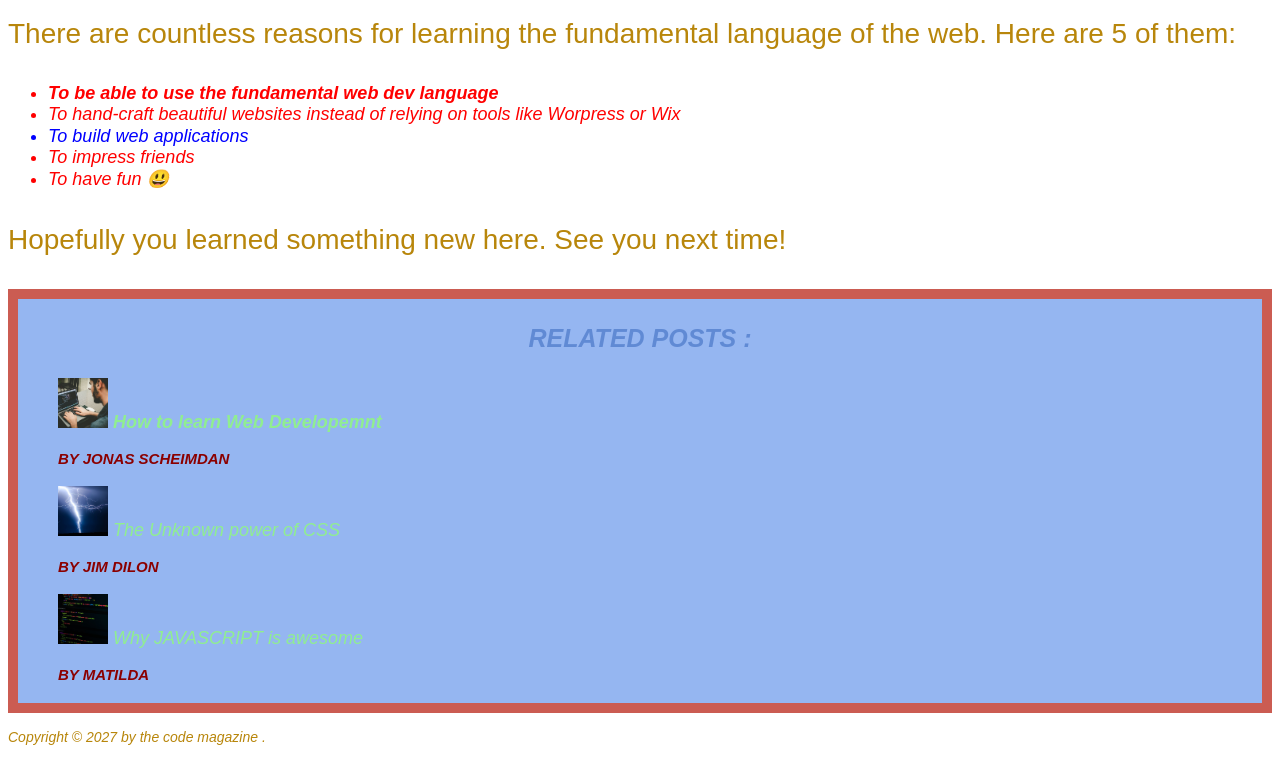
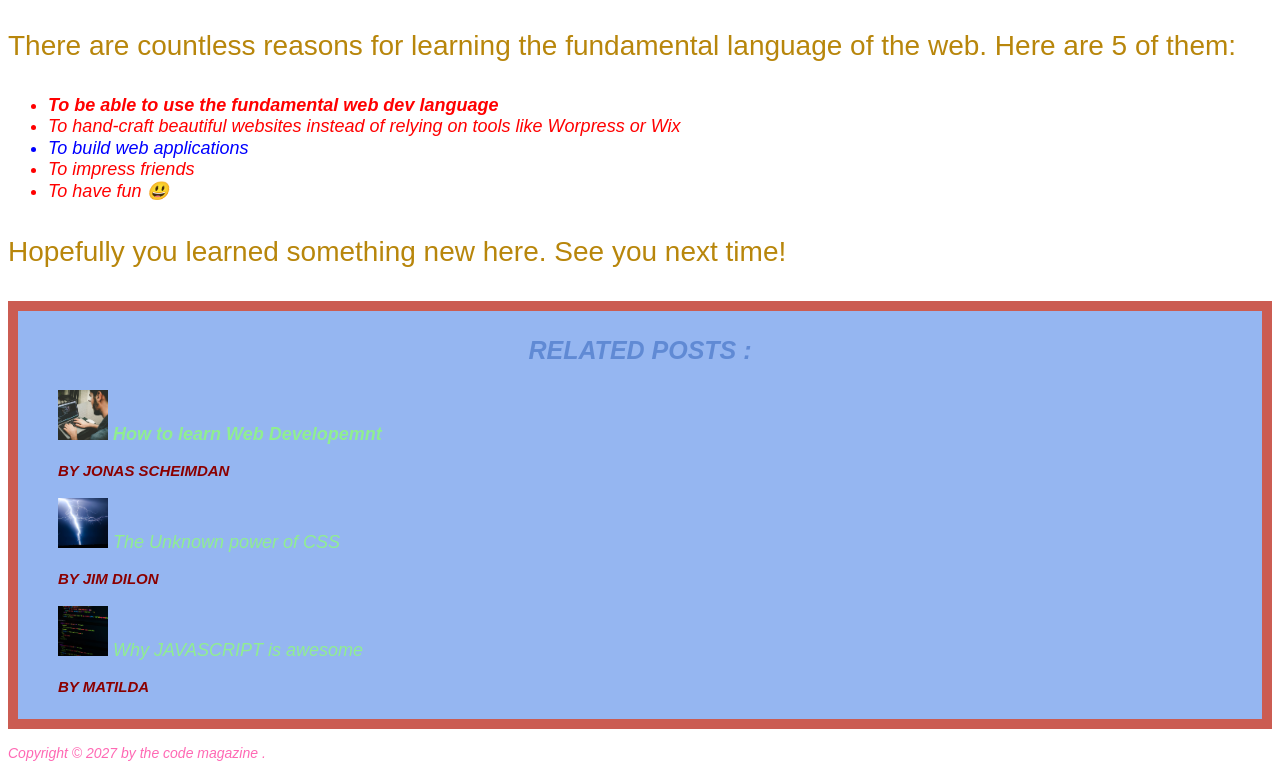
Before and after one commit to SRathoreVS/IndexHTML_1_coursePrac, a plain HTML site: page index.html in a window 1280 px wide. Shown: the part 1269-2047 px from the top of the page. Drawn offline with Linux system fonts and the light colour scheme.

Commit message:
inheritance

```diff
--- a/index.html
+++ b/index.html
@@ -119,7 +119,7 @@
 </aside>
 
   <footer>
-    <p id="xyz"> Copyright &copy; 2027 by the code magazine .</p>
+    <p id="xyz" class="footerEx text"> Copyright &copy; 2027 by the code magazine .</p>
 
   </footer>
 
--- a/style.css
+++ b/style.css
@@ -1,3 +1,21 @@
+/* This .is the universal selector , which will select
+   All the aspects of the Webpage,
+   But the Unoversal selector is having the
+   lowest priority.
+   so the wait will be ;long as it will be selected at last  */
+/* * {
+  font-size: 28px;
+  font-family: Arial, Helvetica, sans-serif;
+  color: #434978;
+}*/
+/* This is the Inheriting properties
+   for those which we didnt assigned any properties */
+body {
+  font-size: 20px;
+  font-family: Arial, Helvetica, sans-serif;
+  color: #434678;
+}
+
 h1,
 h2,
 h3,
@@ -48,9 +66,21 @@ article header p {
   font-style: italic;
   font-size: 18px;
 }
+/*resolving conflicts
+  #xyz - is the ID selector so thats why its got
+         high priority while in designing */
 #xyz {
   font-size: 14px;
   font-style: italic;
+  color: hotpink;
+}
+.footerEx {
+  font-size: 19px;
+  color: yellow;
+}
+footer p {
+  color: green;
+  font-size: 25px;
 }
 .relatedposts-author{
   font-size: 15px;
```
